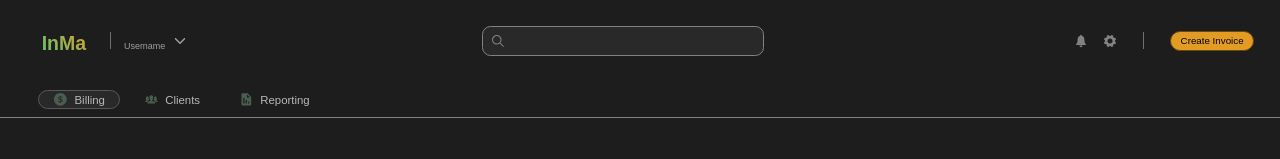
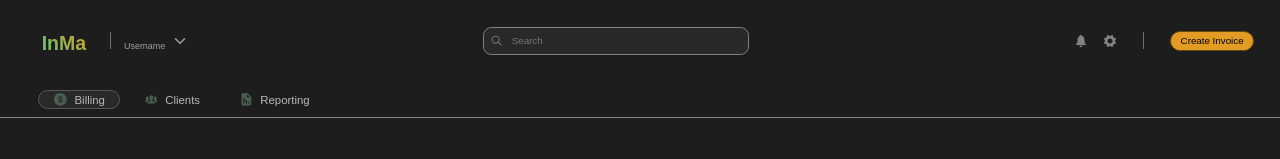
Before and after one commit to Darleanow/InvoiceManager, a Next.js app in the folder frontend/: page / in a window 1280 px wide. Shown: the top 159 px of the page. Built offline with nearby package versions, Linux system fonts and the light colour scheme.

Commit message:
fix(Topbar): Fix sonarcloud issues

```diff
--- a/frontend/app/Assets/components/Topbar/Topbar.jsx
+++ b/frontend/app/Assets/components/Topbar/Topbar.jsx
@@ -33,21 +33,22 @@ export default function Topbar() {
         <IoIosArrowDown className={styles.topbar_arrow} />
       </div>
       <div className={styles.topbar_middle_pannel}>
-        <div className={styles.topbar_search_container}
-        onClick={handleInteraction}
-        onKeyDown={handleInteraction}
-        role="button"
-        tabIndex={0}
-        aria-label="Search bar"
-         >
+        <button
+          className={styles.topbar_search_container}
+          onClick={handleInteraction}
+          aria-label="Search bar"
+        >
           <IoIosSearch className={styles.topbar_search_icon} />
           <input
-            type="button"
+            type="text"
             placeholder="Search"
             className={styles.topbar_search}
             data-testid="search_input"
+            aria-label="Search input"
           />
-        </div>
+        </button>
+      </div>
+      <div className={styles.topbar_right_pannel}>
       </div>
       <div className={styles.topbar_right_pannel}>
         <IoIosNotifications
```
